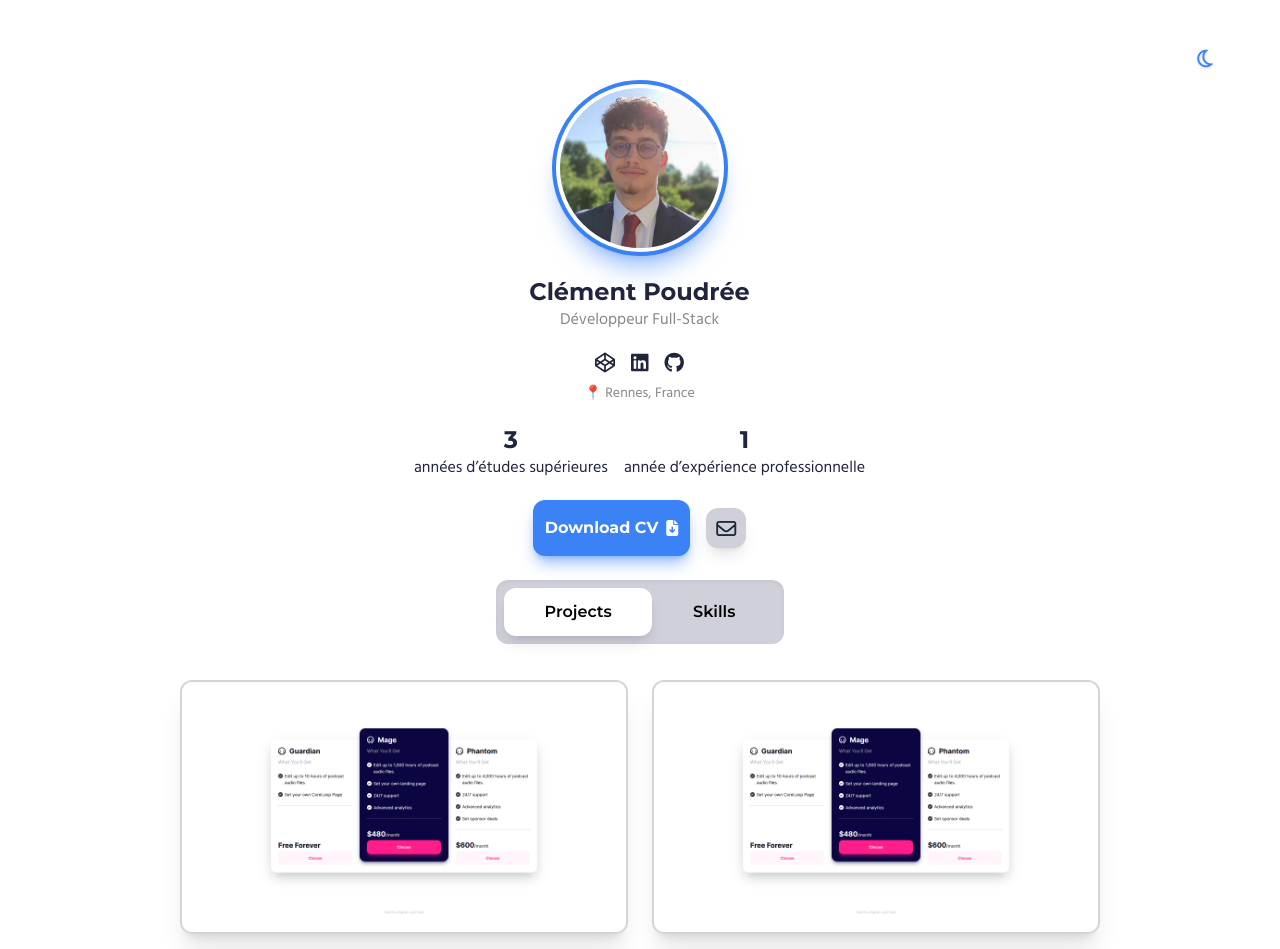
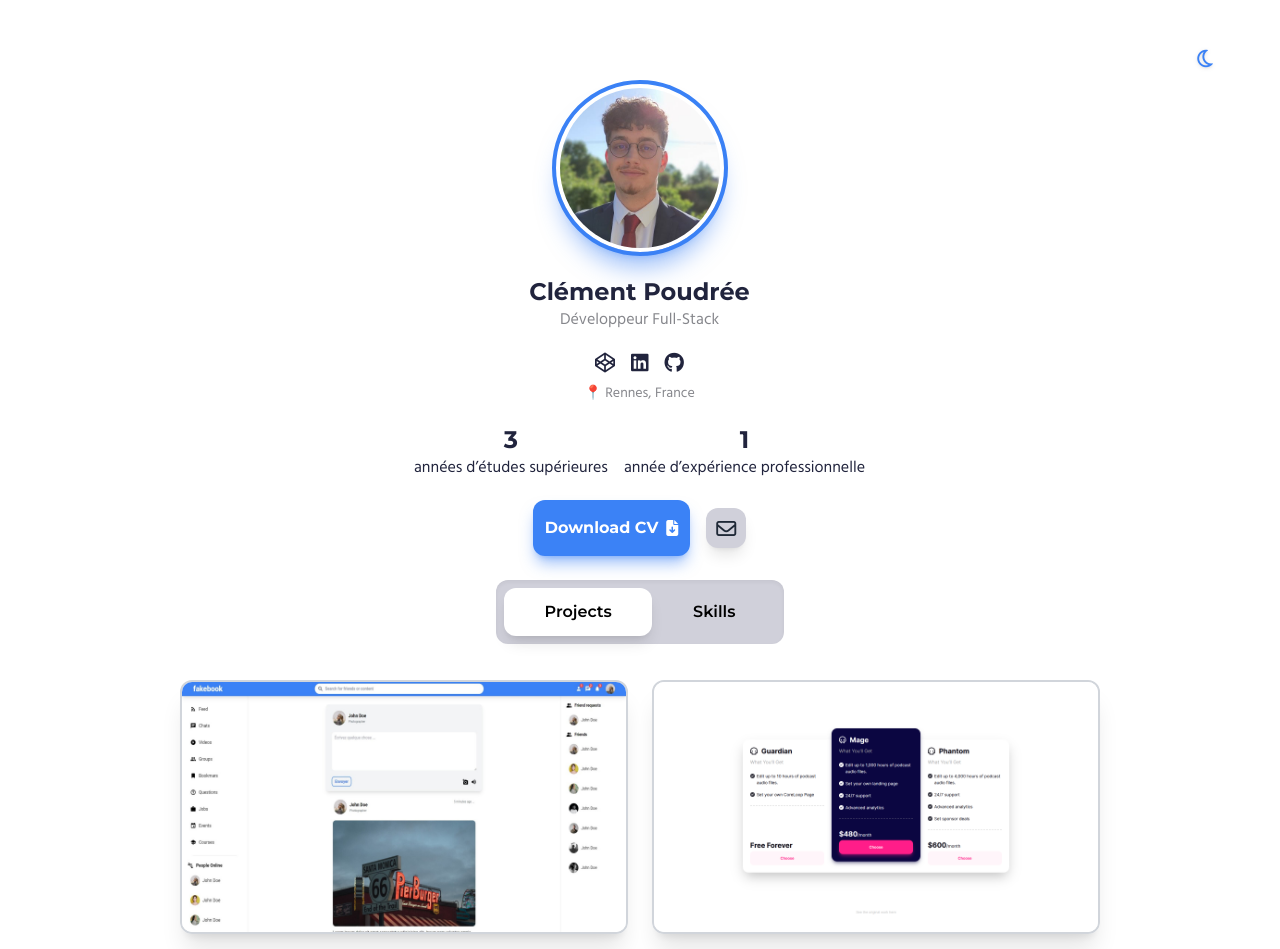
Before and after one commit to MRK4/mrk4.github.io, a Vue app: page / in a window 1280 px wide. Shown: the top 949 px of the page. Built offline with nearby package versions, Linux system fonts and the light colour scheme.

Commit message:
Fixed react social network thumbnail

```diff
--- a/src/components/seconds/VNavbar.vue
+++ b/src/components/seconds/VNavbar.vue
@@ -26,7 +26,7 @@
                 <!-- React Social Network -->
                 <div class="my-4 sm:max-w-md sm:max-h-72">
                   <a class="flex flex-col space-y-3 decoration-2 decoration-blue-500 hover:underline active:underline focus:underline" href="https://dashing-tanuki-a08066.netlify.app/" target="_blank">
-                    <img class="w-full h-auto rounded-xl shadow-xl border-2 border-gray-300 dark:border-gray-600 hover:border-blue-500 dark:hover:border-blue-500" src="@/assets/img/component_prices.png" alt="Capture d'écran représentant une page de composants de liste de prix">
+                    <img class="w-full h-auto rounded-xl shadow-xl border-2 border-gray-300 dark:border-gray-600 hover:border-blue-500 dark:hover:border-blue-500" src="@/assets/img/react-social-network.jpg" alt="Capture d'écran représentant une page de composants de liste de prix">
                     <div class="flex flex-row justify-center items-end space-x-2">
                       <div class="montserrat font-bold text-xl text-[#21243D] dark:text-white">React Social Network UI</div>
                       <div class="hind font-normal text-base text-gris dark:text-gris">2022</div>
```
Also changed, not shown: src/assets/img/react-social-network.jpg (added).
